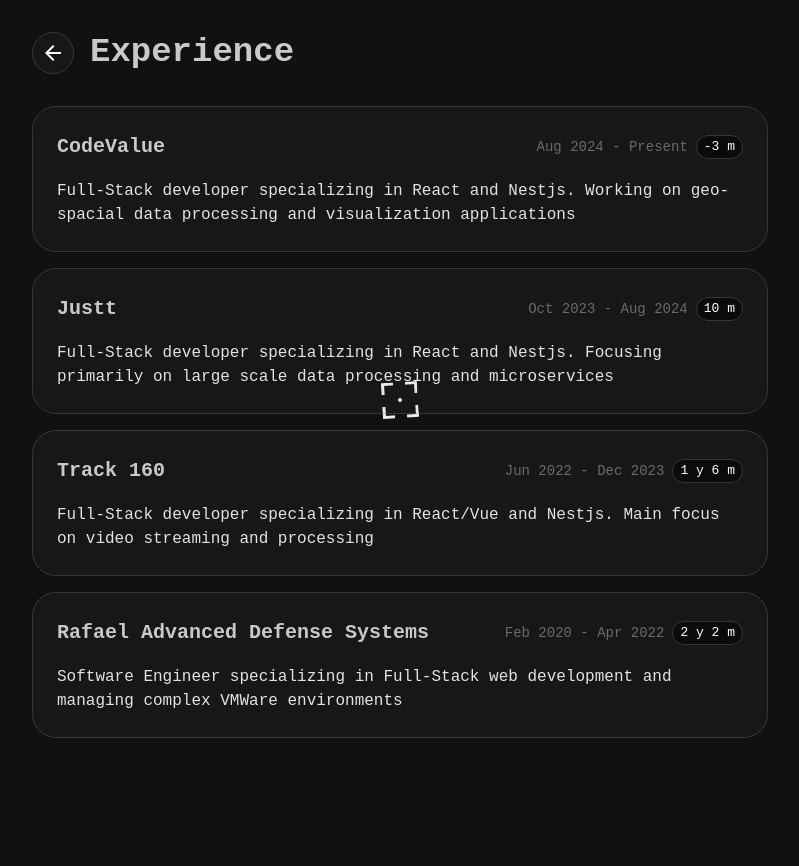
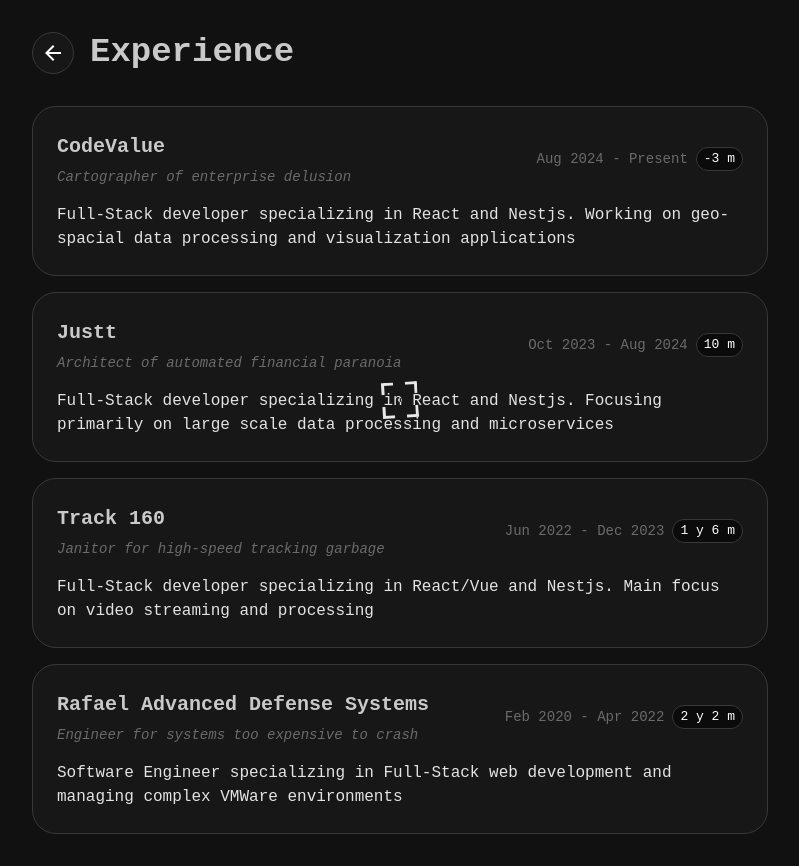
Before and after one commit to mixelburg/portfolio, a Next.js app: page /experience in a window 1280 px wide. Shown: the whole page, without its empty margins (240-1039 px from the left). Before the commit the page ends 800 px from the top, so only its background shows below. Built offline with nearby package versions, Linux system fonts and the light colour scheme.

Commit message:
feat: add satirical experience titles

```diff
--- a/src/app/experience/ExperienceCard.tsx
+++ b/src/app/experience/ExperienceCard.tsx
@@ -9,6 +9,7 @@
   startDate: Date;
   endDate: Date;
   name: string;
+  title?: string;
   description: string;
   index: number;
 };
@@ -54,9 +55,16 @@
           alignItems={{ xs: 'flex-start', sm: 'center' }}
           gap={1}
         >
+        <Stack gap={0.5}>
           <Typography variant="h6" fontWeight="bold">
             {props.name}
           </Typography>
+          {props.title && (
+            <Typography variant="body2" sx={{ color: darkslate[300], fontStyle: 'italic' }}>
+              {props.title}
+            </Typography>
+          )}
+        </Stack>
           <Stack direction="row" gap={1} alignItems="center">
             <Typography variant="body2" sx={{ color: darkslate[300] }}>
               {formatDate(props.startDate)} - {isPresent ? 'Present' : formatDate(props.endDate)}
--- a/src/app/experience/experience.ts
+++ b/src/app/experience/experience.ts
@@ -6,24 +6,28 @@
     startDate: dayjs('aug 2024').toDate(),
     endDate: dayjs().toDate(),
     name: 'CodeValue',
+    title: 'Cartographer of enterprise delusion',
     description: 'Full-Stack developer specializing in React and Nestjs. Working on geo-spacial data processing and visualization applications',
   },
   {
     startDate: dayjs('oct 2023').toDate(),
     endDate: dayjs('aug 2024').toDate(),
     name: 'Justt',
+    title: 'Architect of automated financial paranoia',
     description: 'Full-Stack developer specializing in React and Nestjs. Focusing primarily on large scale data processing and microservices',
   },
   {
     startDate: dayjs('jun 2022').toDate(),
     endDate: dayjs('dec 2023').toDate(),
     name: 'Track 160',
+    title: 'Janitor for high-speed tracking garbage',
     description: 'Full-Stack developer specializing in React/Vue and Nestjs. Main focus on video streaming and processing',
   },
   {
     startDate: dayjs('feb 2020').toDate(),
     endDate: dayjs('apr 2022').toDate(),
     name: 'Rafael Advanced Defense Systems',
+    title: 'Engineer for systems too expensive to crash',
     description: 'Software Engineer specializing in Full-Stack web development and managing complex VMWare environments',
   },
 ];
```
